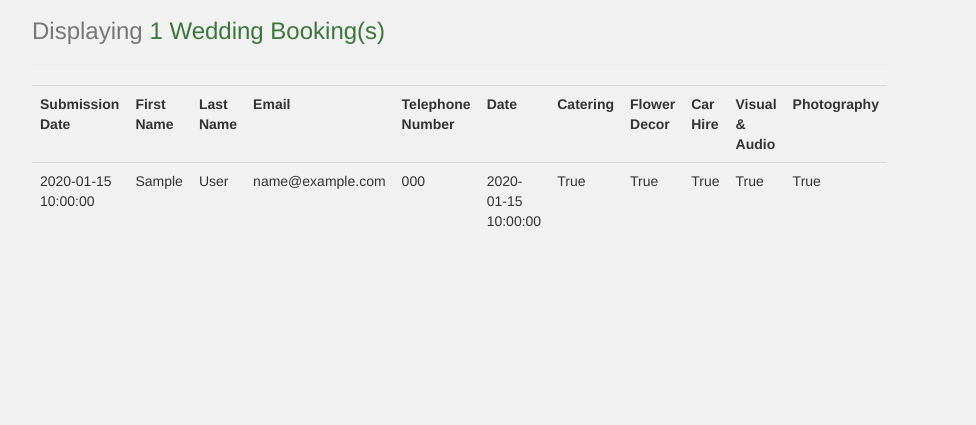
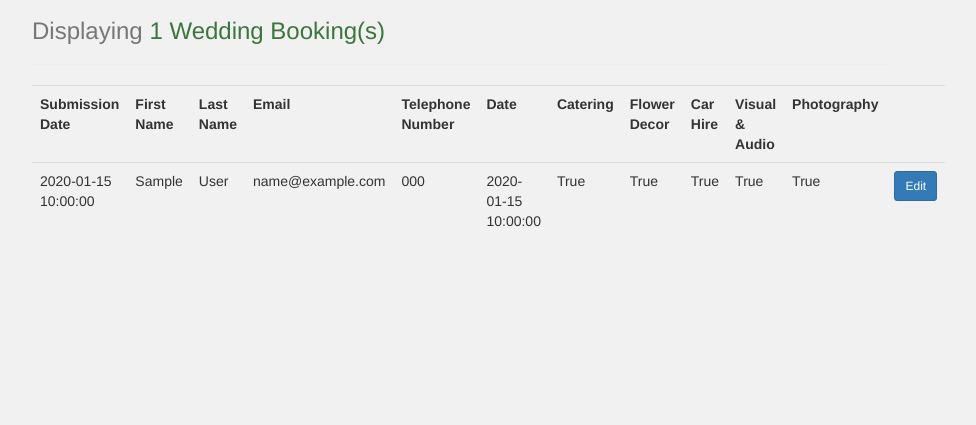
Before and after one commit to KarollePan/SCRUM_Project, a Flask app: page /wedbookings in a window 1280 px wide. Shown: the part 51-476 px from the top of the page, without its empty margins (133-1109 px from the left). Run offline with Flask 2, Linux system fonts and the light colour scheme; a user stored in the database is signed in; tables that the repository leaves empty hold one stand-in row (values such as "Sample post"); some libraries are stand-ins or nearby versions.

Commit message:
added edit buttons for each rendered tour/wed booking

```diff
--- a/scrum_template/app/templates/bookings/_tourbookings.html
+++ b/scrum_template/app/templates/bookings/_tourbookings.html
@@ -8,6 +8,7 @@
             <th>Telephone Number</th>
             <th>Date</th>
             <th>Time</th>
+            <th></th>
         </tr>
         {% for tourbooking in tourbookings %}
         <tr>
@@ -18,6 +19,7 @@
             <td>{{ tourbooking.telno }}</td>
             <td>{{ tourbooking.date }}</td>
             <td>{{ tourbooking.time.hour }}</td>
+            <td><a href="{{ url_for('bookings.edit_tourbooking', id=tourbooking.id) }}" class="btn btn-primary btn-sm">Edit</a></td>
         </tr>
         {% endfor %}
     </tbody>
--- a/scrum_template/app/templates/bookings/_wedbookings.html
+++ b/scrum_template/app/templates/bookings/_wedbookings.html
@@ -12,6 +12,7 @@
             <th>Car Hire</th>
             <th>Visual & Audio</th>
             <th>Photography</th>
+            <th></th>
         </tr>
         {% for wedbooking in wedbookings %}
         <tr>
@@ -26,6 +27,7 @@
             <td>{{ wedbooking.incl_carhire }}</td>
             <td>{{ wedbooking.incl_visual_and_audio }}</td>
             <td>{{ wedbooking.incl_photography }}</td>
+            <td><a href="{{ url_for('bookings.edit_wedbooking', id=wedbooking.id) }}" class="btn btn-primary btn-sm">Edit</a></td>
         </tr>
         {% endfor %}
     </tbody>
```
